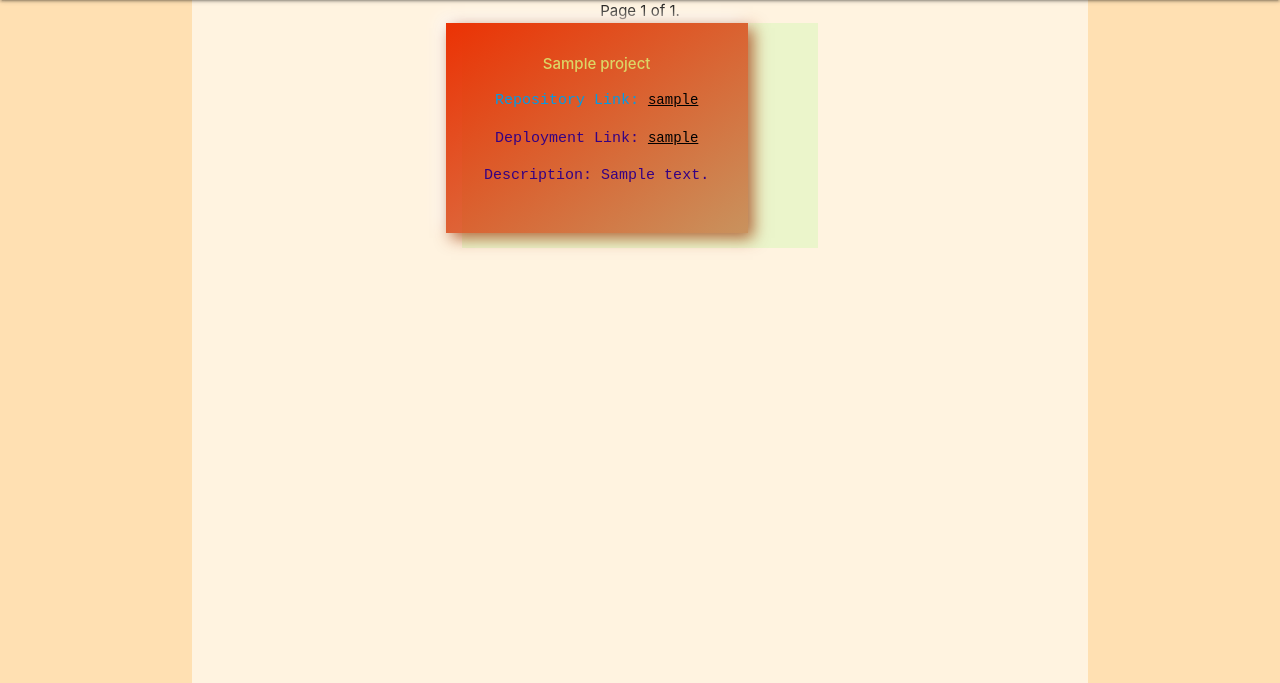
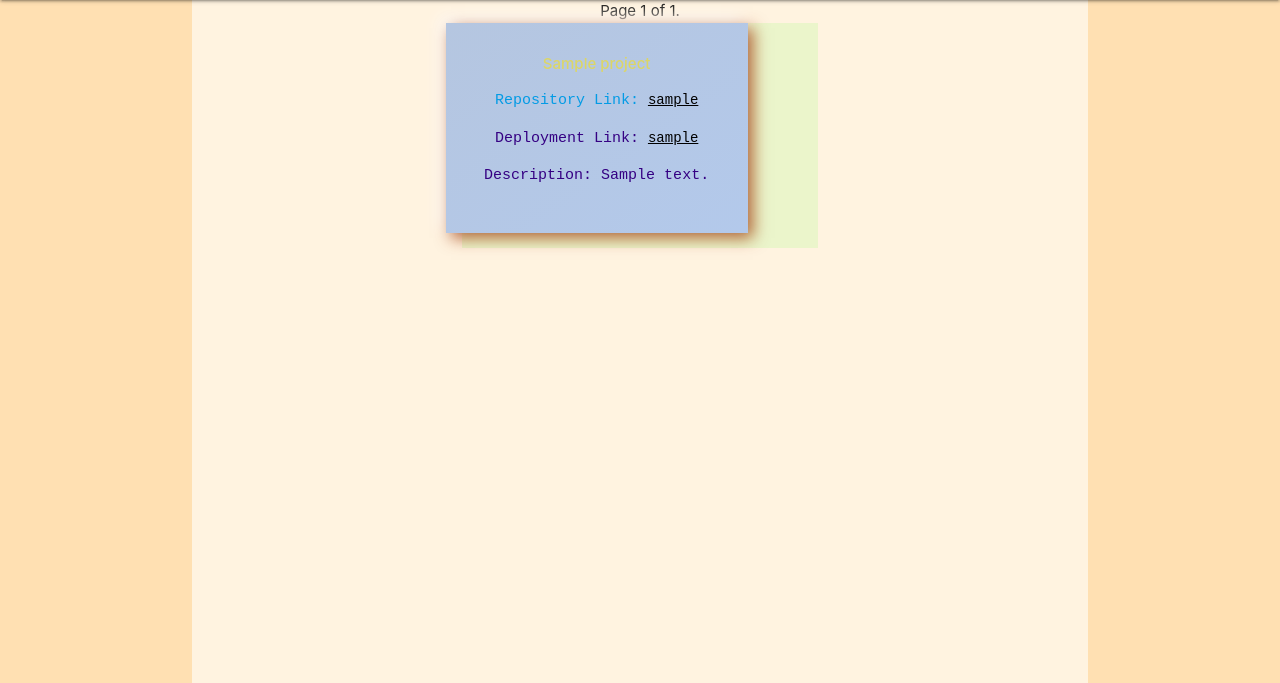
Before and after one commit to NoahCSmith93/General-Archive, a Django app: page /projects/ in a window 1280 px wide. Shown: the part 64-747 px from the top of the page. Run offline with Django 3.2, Linux system fonts and the light colour scheme; tables that the repository leaves empty hold one stand-in row (values such as "Sample post"); some libraries are stand-ins or nearby versions.

Commit message:
adds changes to styles.css

```diff
--- a/main_app/static/css/style.css
+++ b/main_app/static/css/style.css
@@ -203,8 +203,8 @@ input[type=text], input[type=email], input[type=password], input[type=descriptio
 .card-2 {
     width: 85%;
     float:right;
-    border-color: #c14646c5;
-    background: linear-gradient(145deg, #eb3204, #ae45088f);
+    border-color: #009dff;;
+    background: linear-gradient(145deg, #b5c6e0, #b3c9eb);
     box-shadow: 5px 5px 15px #9c3802c5, -5px -5px 15px #ffffff;
     margin-bottom: 15px;
     overflow: hidden;
```
